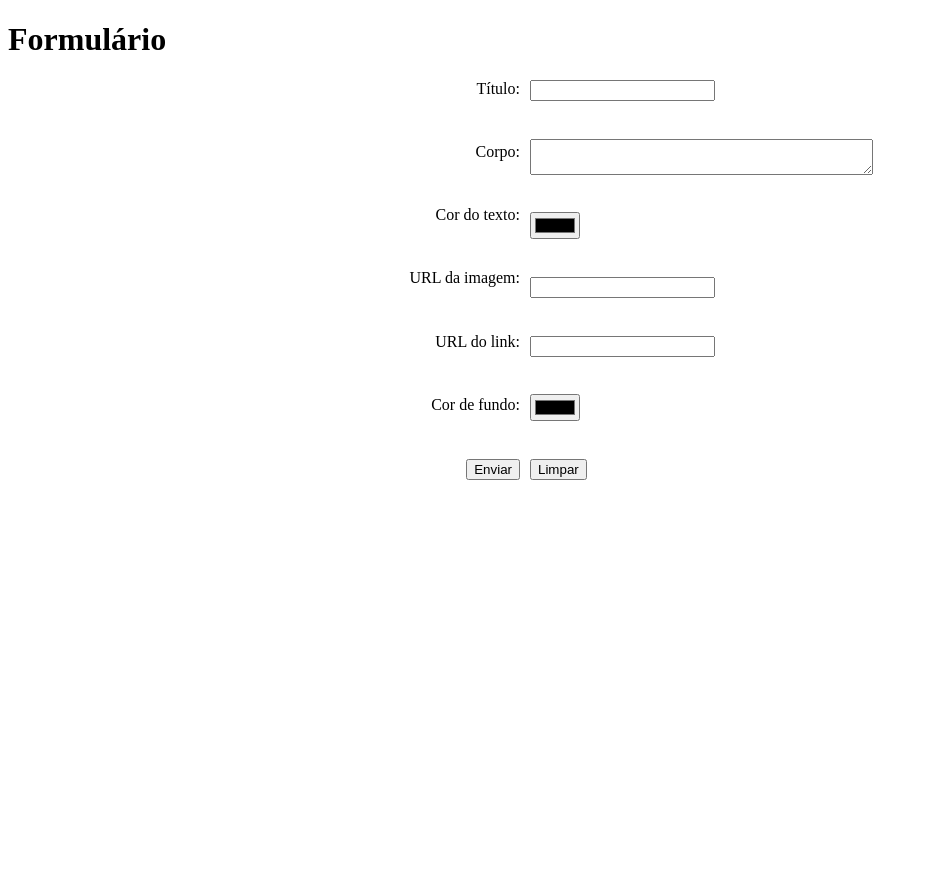
After one commit to FlavioKRdL/Web2, a PHP site: page /2024/praticandoForm.html in a window 1280 px wide. The commit adds this page. Shown: the whole page, without its empty margins (0-928 px from the left). Run offline with PHP 8.4, Linux system fonts and the light colour scheme.

Commit message:
Finalizado segundo praticando do dia 22

```diff
--- a/22_02_2024/aula3/index.php
+++ b/22_02_2024/aula3/index.php
@@ -15,6 +15,9 @@
         echo("<br>");
         echo("<a href='https://localhost/2024/eder'>2024/eder</a>");
     ?>
+    <br><br>
+
+    <a href="praticandoForm.html">Formulário Praticando</a>
 
 
 </body>
--- /dev/null
+++ b/22_02_2024/aula3/praticandoForm.html
@@ -0,0 +1,69 @@
+<!DOCTYPE html>
+<html lang="pt-br">
+<head>
+    <meta charset="UTF-8">
+    <meta name="viewport" content="width=device-width, initial-scale=1.0">
+    <title>Document</title>
+    <style>
+        .div-abs{
+            display: flex;
+            width: 100vw;
+            height: 100vh;
+        }
+        .div-parent1{
+            display: flex;
+            flex-direction: column;
+            align-items: flex-end;
+            justify-content:space-between;
+
+
+            width: 40vw;
+            height: 50vh;
+            margin-right: 10px;
+        }
+        .div-parent2{
+            display: flex;
+            flex-direction: column;
+            align-items: flex-start;
+            justify-content: space-between;
+
+
+            width: 40vw;
+            height: 50vh;
+        }
+    </style>
+</head>
+<body>
+    <h1>Formulário</h1>
+
+    <form action="https://localhost/aula3/destino-form.php" method="post">
+
+        <div class="div-abs">
+            <div class="div-parent1">
+                <label for="titulo">Título:</label>
+                <label for="corpo">Corpo: </label>
+                <label for="corTexto">Cor do texto:</label>
+                <label for="imagem">URL da imagem:</label>
+                <label for="link">URL do link:</label>
+                <label for="corFundo">Cor de fundo:</label>
+                <input type="submit" value="Enviar">
+            </div>
+
+            <div class="div-parent2">
+                <input type="text" name="titulo" id="titulo">
+
+                <textarea name="corpo" id="corpo" cols="40" rows="2"></textarea>
+
+                <input type="color" name="corTexto" id="corTexto">
+
+                <input type="url" name="imagem" id="imagem">
+
+                <input type="url" name="link" id="link">
+
+                <input type="color" name="corFundo" id="corFundo">
+                <input type="reset" value="Limpar">
+            </div>
+        </div>
+    </form>
+</body>
+</html>
```
Also changed, not shown: 22_02_2024/aula3/destino-form.php (added, +40 -0 lines), 22_02_2024/aula3/destino.php (added, +43 -0 lines), 22_02_2024/aula3/formulario.html (added, +37 -0 lines), 22_02_2024/aula3/variaveis.php (added, +46 -0 lines).
